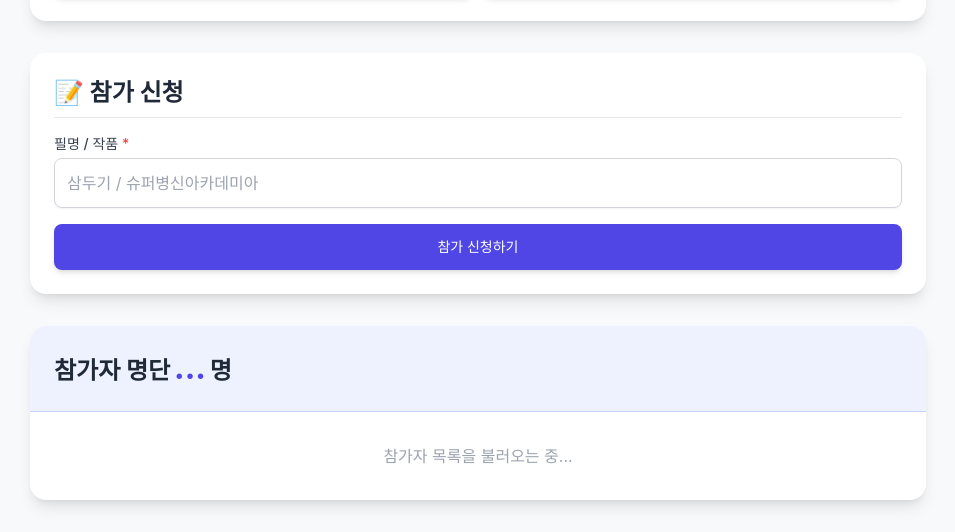
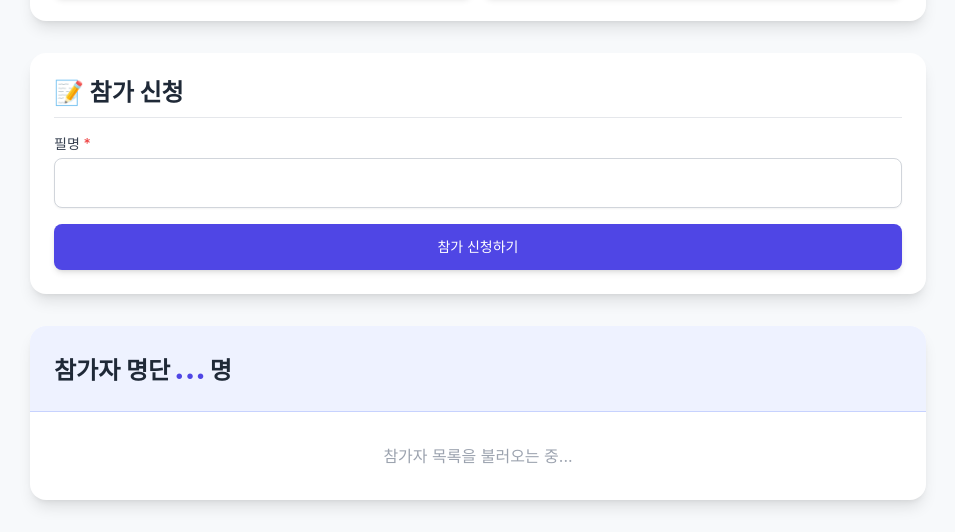
Before and after one commit to bacbaqui-web/sin-nyeon-2026, a plain HTML site: page index.html in a window 1280 px wide. Shown: the part 1312-1844 px from the top of the page, without its empty margins (162-1117 px from the left). Drawn offline with nearby package versions, Linux system fonts and the light colour scheme; no server answers.

Commit message:
Update index.html

```diff
--- a/index.html
+++ b/index.html
@@ -280,7 +280,7 @@
             const name = nameInput.value.trim();
 
             if (!name) {
-                showToast("필명 / 작품은 필수 입력 사항입니다.", "error");
+                showToast("필명은 필수 입력 사항입니다.", "error");
                 return;
             }
 
@@ -433,10 +433,12 @@
             <h2 class="text-2xl font-bold text-gray-800 mb-4 border-b pb-2">📝 참가 신청</h2>
             <form onsubmit="handleFormSubmit(event)" class="space-y-4">
                 <div>
-                    <label for="name" class="block text-sm font-medium text-gray-700">필명 / 작품 <span class="text-red-500">*</span></label>
+                    <label for="name" class="block text-sm font-medium text-gray-700">
+                        필명 <span class="text-red-500">*</span>
+                    </label>
                     <input type="text" id="name" name="name" required
                            class="mt-1 block w-full rounded-lg border-gray-300 shadow-sm focus:border-indigo-500 focus:ring-indigo-500 p-3 border"
-                           placeholder="삼두기 / 슈퍼병신아카데미아" maxlength="70">
+                           maxlength="70">
                 </div>
                 <button type="submit" id="submit-btn"
                         class="w-full flex justify-center py-3 px-4 border border-transparent rounded-lg shadow-md text-sm font-medium text-white bg-indigo-600 hover:bg-indigo-700 focus:outline-none focus:ring-2 focus:ring-offset-2 focus:ring-indigo-500 transition duration-150 ease-in-out disabled:bg-indigo-300">
```
